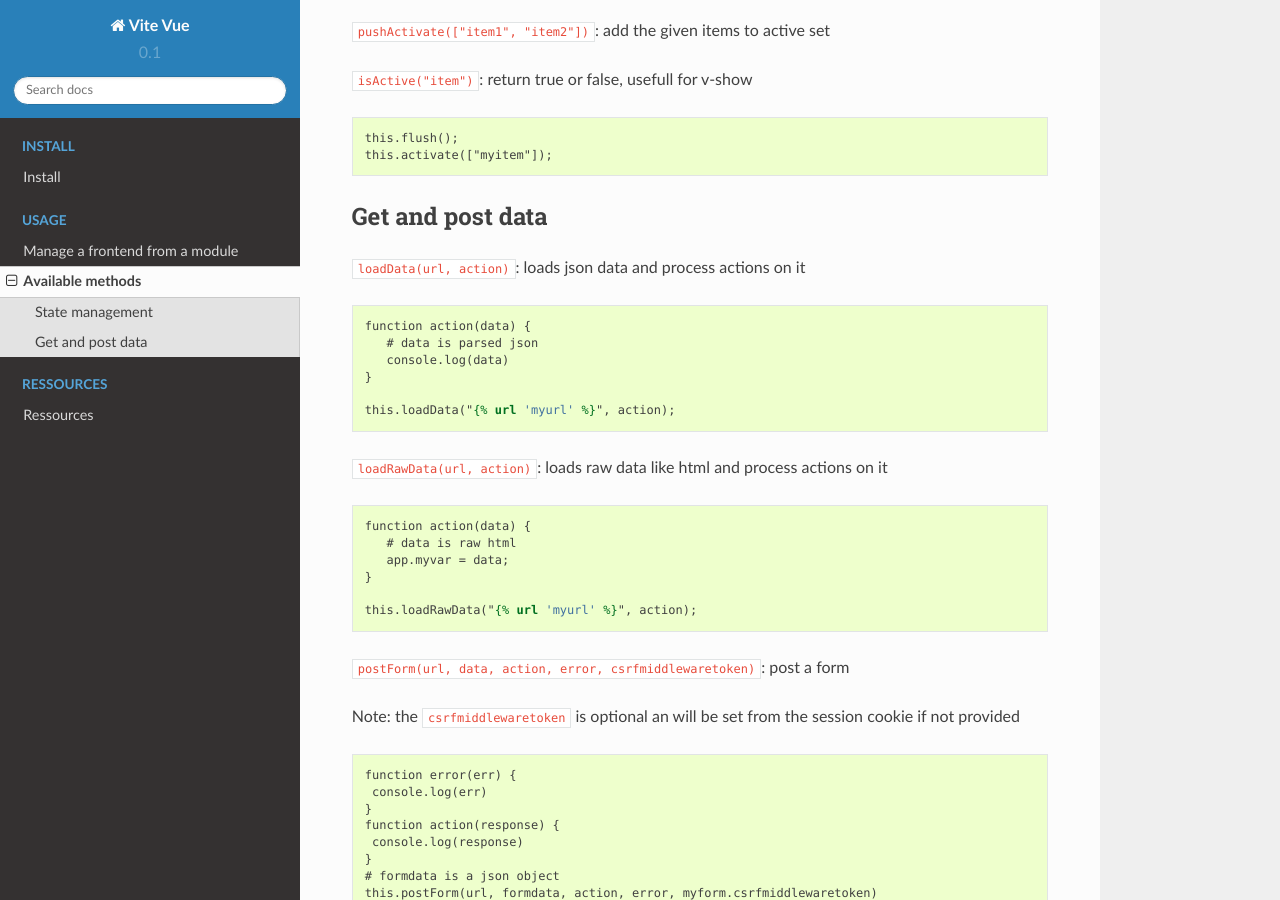
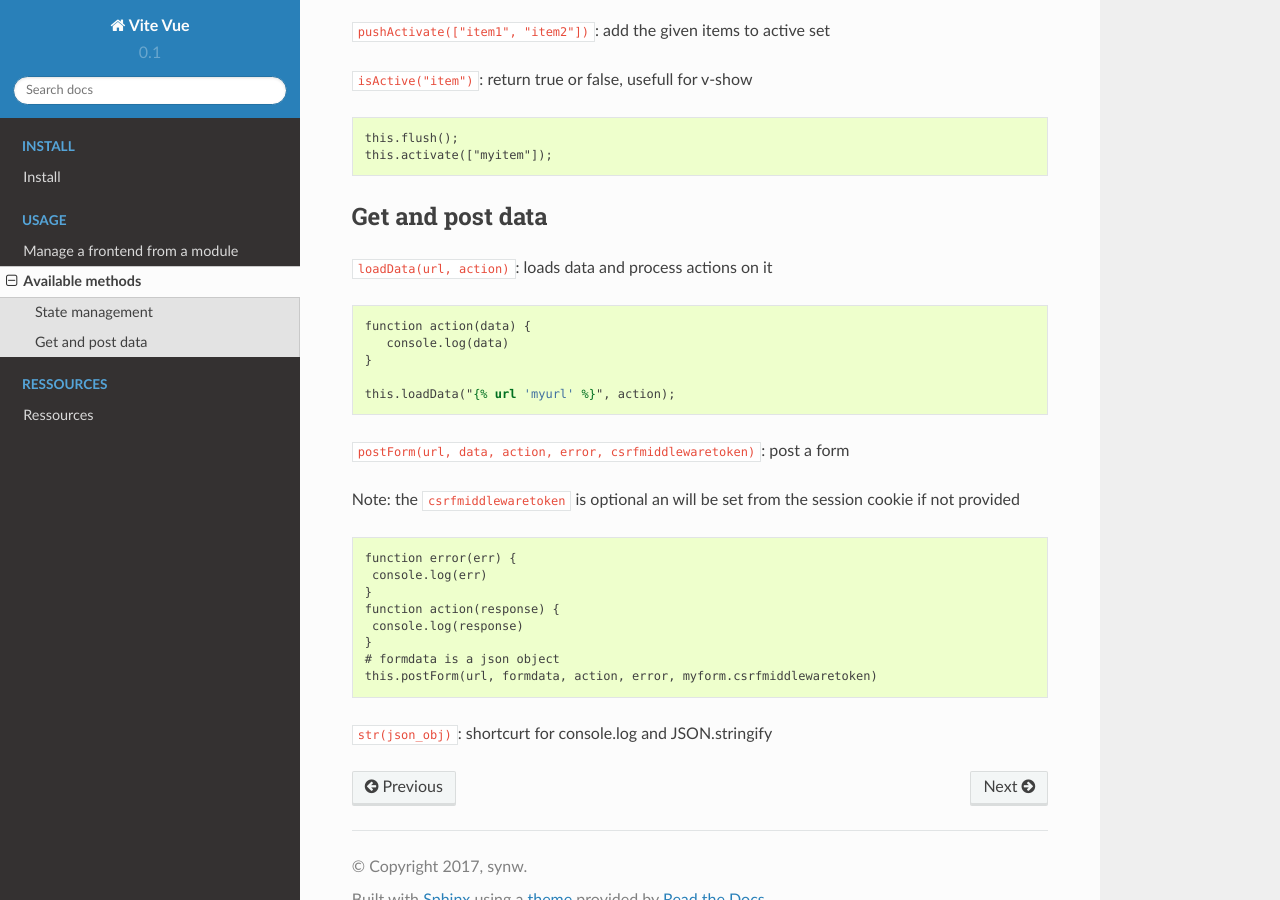
Before and after one commit to synw/django-vitevue, a Sphinx documentation site: the page built from docs/usage/methods.rst, in a window 1280 px wide and 900 px high, scrolled down 392 px. Built offline with Sphinx 7.4.7 and the Read the Docs theme 2.0.0, drawn with Linux system fonts in a browser that asks for light colours.

Commit message:
Remove loadRawData method

```diff
--- a/docs/usage/methods.rst
+++ b/docs/usage/methods.rst
@@ -27,27 +27,15 @@ To preserve an element from beeing flushed you can pass it to the function: ``fl
 Get and post data
 ^^^^^^^^^^^^^^^^^
 
-``loadData(url, action)``: loads json data and process actions on it
+``loadData(url, action)``: loads data and process actions on it
 
 ::
 
    function action(data) {
-      # data is parsed json
       console.log(data)
    }
 
    this.loadData("{% url 'myurl' %}", action);
-
-``loadRawData(url, action)``: loads raw data like html and process actions on it
-
-::
-
-   function action(data) {
-      # data is raw html
-      app.myvar = data;
-   }
-
-   this.loadRawData("{% url 'myurl' %}", action);
 
 
 ``postForm(url, data, action, error, csrfmiddlewaretoken)``: post a form
@@ -64,3 +52,5 @@ Note: the ``csrfmiddlewaretoken`` is optional an will be set from the session co
    }
    # formdata is a json object
    this.postForm(url, formdata, action, error, myform.csrfmiddlewaretoken)
+
+``str(json_obj)``: shortcurt for console.log and JSON.stringify
```
Also changed, not shown: 1 other file.
